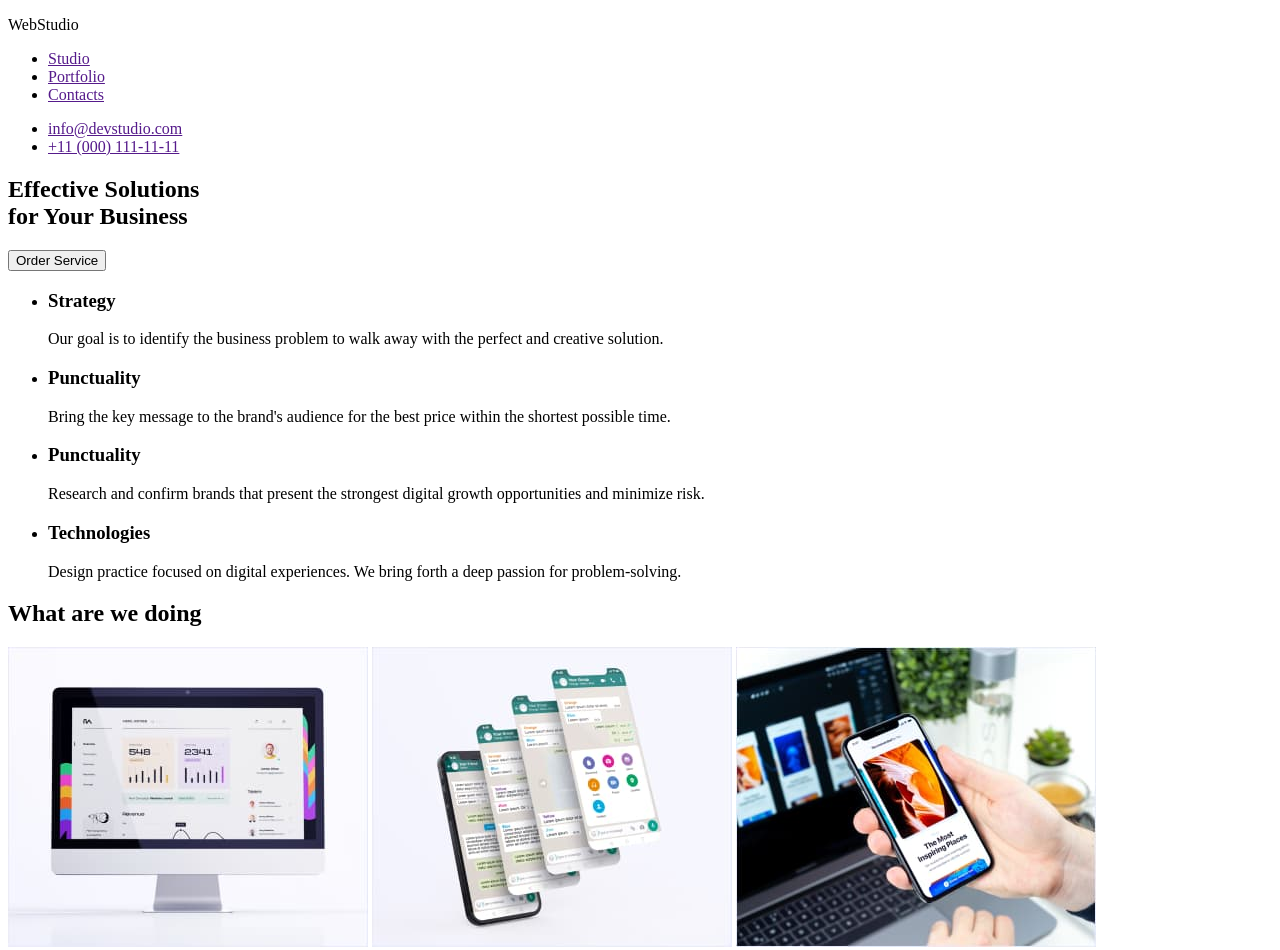
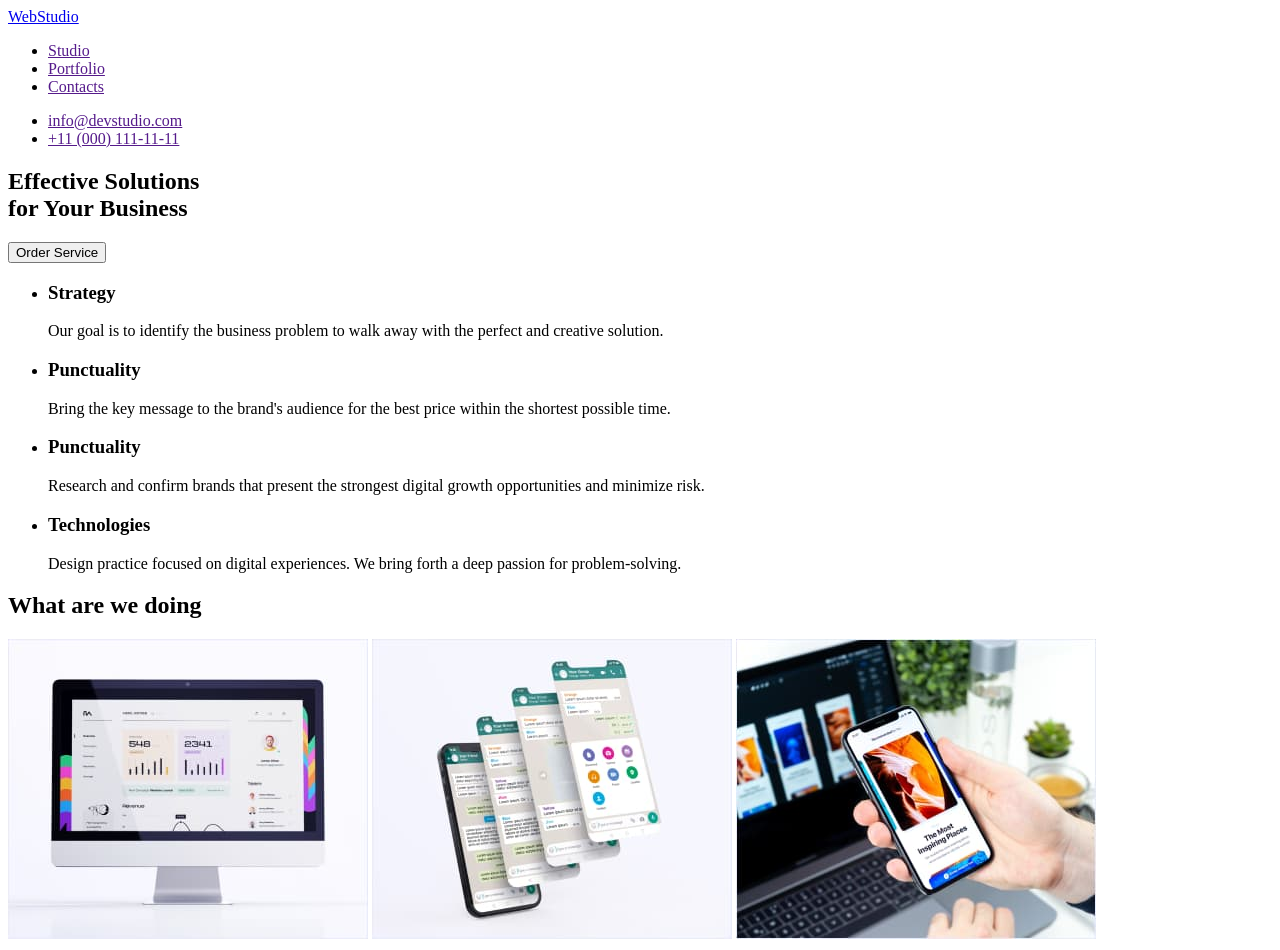
Before and after one commit to Oshkin87/goit-markup-hw-01, a plain HTML site: page index.html in a window 1280 px wide. Shown: the top 950 px of the page. Drawn offline with Linux system fonts and the light colour scheme.

Commit message:
Update index.html

```diff
--- a/index.html
+++ b/index.html
@@ -10,7 +10,7 @@
     <span></span>
     <header>
         <nav>
-            <p>WebStudio</p>
+            <a href="./index.html">WebStudio</a>
             <ul>
                 <li>    <a href="">Studio</a></li>
                 <li>    <a href="">Portfolio</a></li>
@@ -105,7 +105,7 @@
         </section>
     </main>
     <footer>
-        <a href="/">WebStudio</a>
+        <a href="./index.html">WebStudio</a>
         <p>Increase the flow of customers and sales for your business with digital marketing & growth solutions.</p>
     </footer>
 </body>
```
